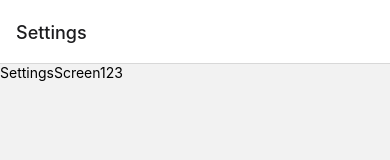
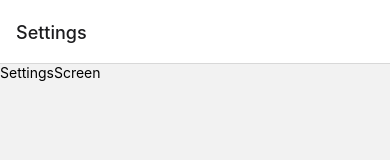
Before and after one commit to hwen554/Meditation-Mobile-Application, a React Native app in the folder Dhyana/: screen /Settings in a window 390 px wide. Shown: the top 160 px of the page. Built offline with nearby package versions, Linux system fonts and the light colour scheme.

Commit message:
Update SettingsScreen.js

```diff
--- a/Dhyana/screens/SettingsScreen.js
+++ b/Dhyana/screens/SettingsScreen.js
@@ -4,7 +4,7 @@ import {View, Text} from 'react-native';
 const SettingsScreen = () => {
   return (
     <View>
-      <Text>SettingsScreen123</Text>
+      <Text>SettingsScreen</Text>
     </View>
   );
 };
```
